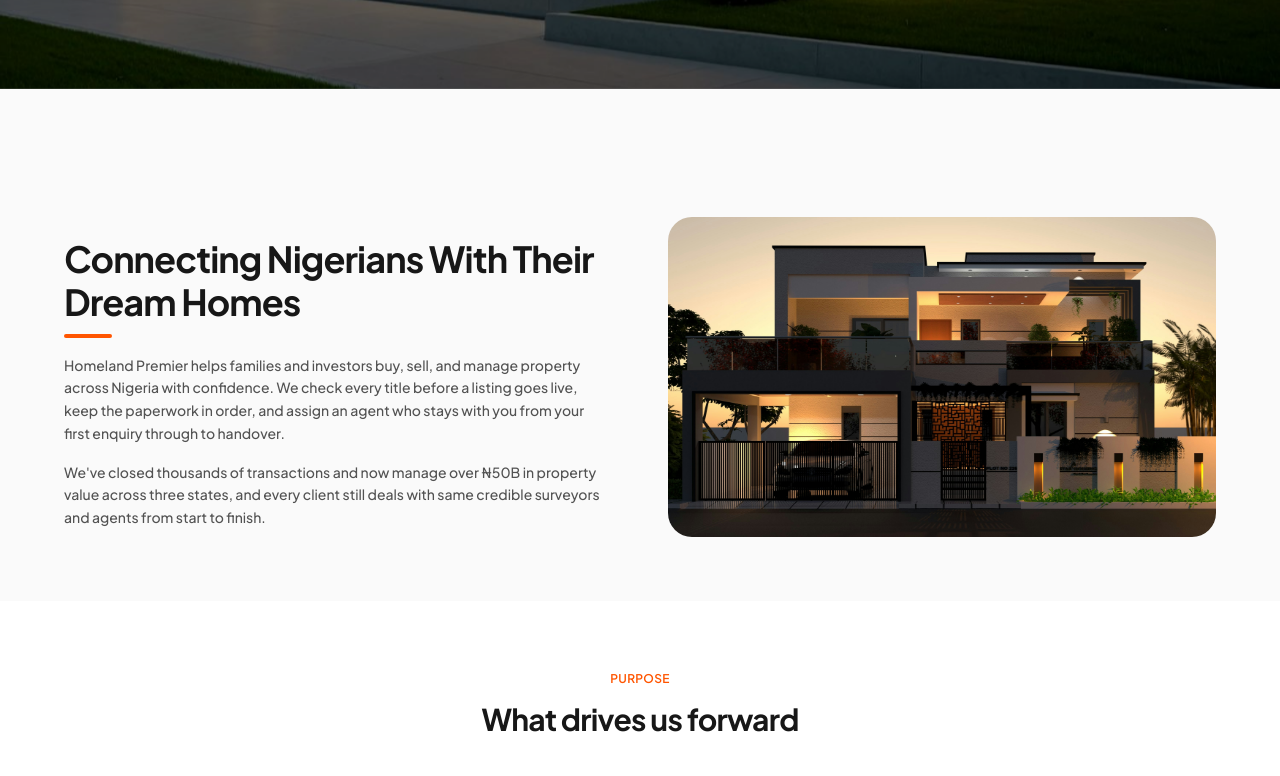
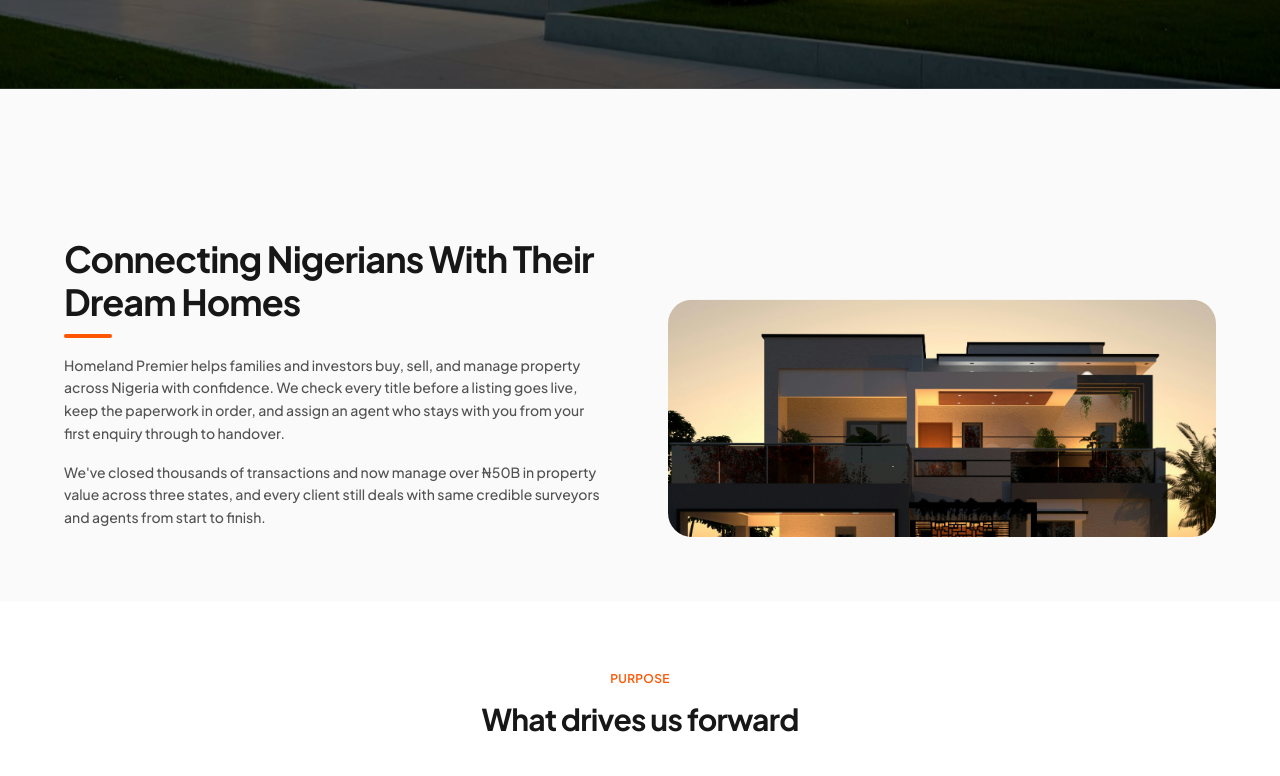
Before and after one commit to writefreak/tageinc, a Next.js app: page /about in a window 1280 px wide. Shown: the part 711-1487 px from the top of the page. Built offline with nearby package versions, Linux system fonts and the light colour scheme.

Commit message:
update about

```diff
--- a/app/(client)/about/page.tsx
+++ b/app/(client)/about/page.tsx
@@ -1,5 +1,6 @@
 "use client";
 
+import { useRef } from "react";
 import AboutHero from "@/components/about/about-hero";
 import {
   Heart,
@@ -11,6 +12,7 @@
   ArrowRight,
 } from "lucide-react";
 import { usePathname } from "next/navigation";
+import { motion, useScroll, useTransform } from "framer-motion";
 
 const VALUES = [
   {
@@ -49,13 +51,25 @@
   const pathname = usePathname();
   const isHome = pathname === "/";
   const headerStyle = isHome;
+
+  const imageSectionRef = useRef<HTMLDivElement>(null);
+  const { scrollYProgress } = useScroll({
+    target: imageSectionRef,
+    offset: ["start end", "end start"],
+  });
+
+  const imageY = useTransform(scrollYProgress, [0, 1], ["-60%", "60%"]);
+
   return (
     <main className="w-full font-display text-neutral-900">
       {/* Hero */}
       <AboutHero />
 
       {/* Our story */}
-      <section className="px-6 md:px-14 py-16 md:pt-32 bg-neutral-50">
+      <section
+        ref={imageSectionRef}
+        className="px-4 md:px-14 py-16 md:pt-32 bg-neutral-50 overflow-hidden"
+      >
         <div className="mx-auto max-w-6xl grid grid-cols-1 md:grid-cols-2 gap-8 md:gap-14 items-center">
           <div>
             <h2 className="mt-3 text-2xl md:text-4xl font-bold tracking-tight leading-[1.2]">
@@ -63,20 +77,27 @@
             </h2>
             <div className="mt-2.5 h-1 w-12 rounded-full bg-[#ff5500]" />
 
-            <p className="mt-4 text-xs md:text-sm leading-relaxed text-neutral-600">
+            <p className="mt-4 text-xs sm:text-sm leading-relaxed text-neutral-600">
               Homeland Premier helps families and investors buy, sell, and
               manage property across Nigeria with confidence. We check every
               title before a listing goes live, keep the paperwork in order, and
               assign an agent who stays with you from your first enquiry through
               to handover.
             </p>
-            <p className="mt-4 text-xs md:text-sm leading-relaxed text-neutral-600">
+            <p className="mt-4 text-xs sm:text-sm leading-relaxed text-neutral-600">
               We've closed thousands of transactions and now manage over ₦50B in
               property value across three states, and every client still deals
               with same credible surveyors and agents from start to finish.
             </p>
           </div>
-          <img className="h-64 md:h-80 w-full rounded-3xl" src={"/home2.jpg"} />
+          <div className="h-64 md:h-80 w-full overflow-hidden rounded-3xl">
+            <motion.img
+              style={{ y: imageY }}
+              className="h-[120%] w-full object-cover rounded-3xl"
+              src={"/home2.jpg"}
+              alt="Connecting Nigerians With Their Dream Homes"
+            />
+          </div>
         </div>
       </section>
 
--- a/components/About.tsx
+++ b/components/About.tsx
@@ -13,7 +13,7 @@
 
 export default function AboutSection() {
   return (
-    <section className="w-full py-16 md:pt-44 px-6 md:px-14 text-neutral-900 font-display">
+    <section className="w-full py-16 md:pt-44 px-4 md:px-14 text-neutral-900 font-display">
       <div className="mx-auto max-w-7xl grid grid-cols-1 md:grid-cols-2 gap-6 md:gap-14 items-stretch">
         {/* Left Card: Text & Story */}
         <div className="flex flex-col gap-5 md:gap-5">
```
